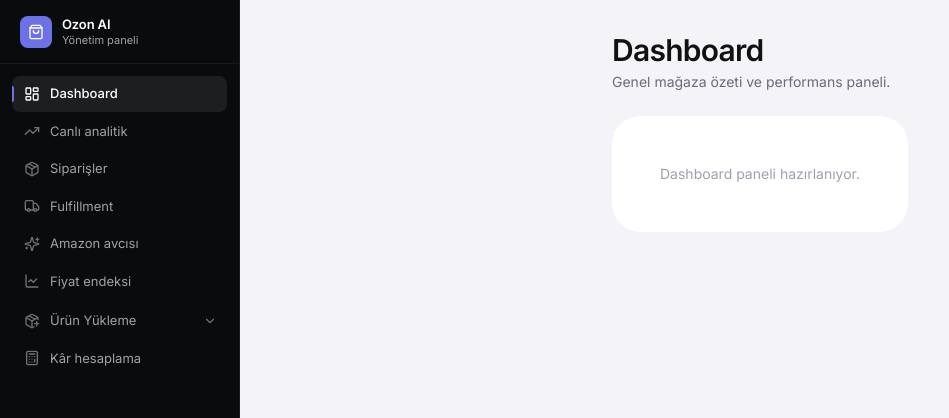
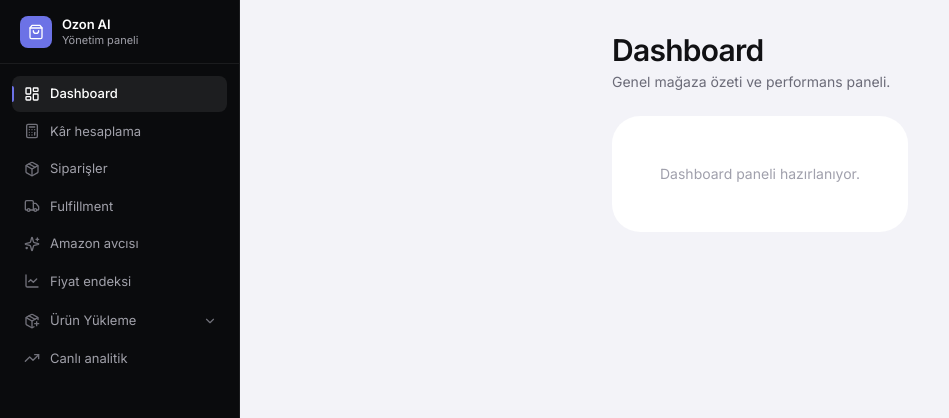
Before and after one commit to furkanfirat9/efa-europe, a Next.js app: page /dashboard in a window 1280 px wide. Shown: the top 418 px of the page, without its empty margins (0-949 px from the left). Built offline with nearby package versions, Linux system fonts and the light colour scheme.

Commit message:
feat(sidebar): swap positions of 'Canlı analitik' and 'Kâr hesaplama'

```diff
--- a/src/components/Sidebar.tsx
+++ b/src/components/Sidebar.tsx
@@ -29,7 +29,7 @@ interface NavItem {
 
 const PRIMARY_NAV: NavItem[] = [
   { name: 'Dashboard', href: '/dashboard', icon: LayoutDashboard },
-  { name: 'Canlı analitik', href: '/analitik', icon: TrendingUp, external: true },
+  { name: 'Kâr hesaplama', href: '/kar-hesaplama', icon: Calculator },
   { name: 'Siparişler', href: '/siparisler', icon: Package },
   { name: 'Fulfillment', href: '/fulfillment', icon: Truck },
   { name: 'Amazon avcısı', href: '/amazon-aktar', icon: Sparkles },
@@ -43,7 +43,7 @@ const PRODUCT_UPLOAD_SUBITEMS: NavItem[] = [
 ];
 
 const SECONDARY_NAV: NavItem[] = [
-  { name: 'Kâr hesaplama', href: '/kar-hesaplama', icon: Calculator },
+  { name: 'Canlı analitik', href: '/analitik', icon: TrendingUp, external: true },
 ];
 
 export default function Sidebar() {
```
